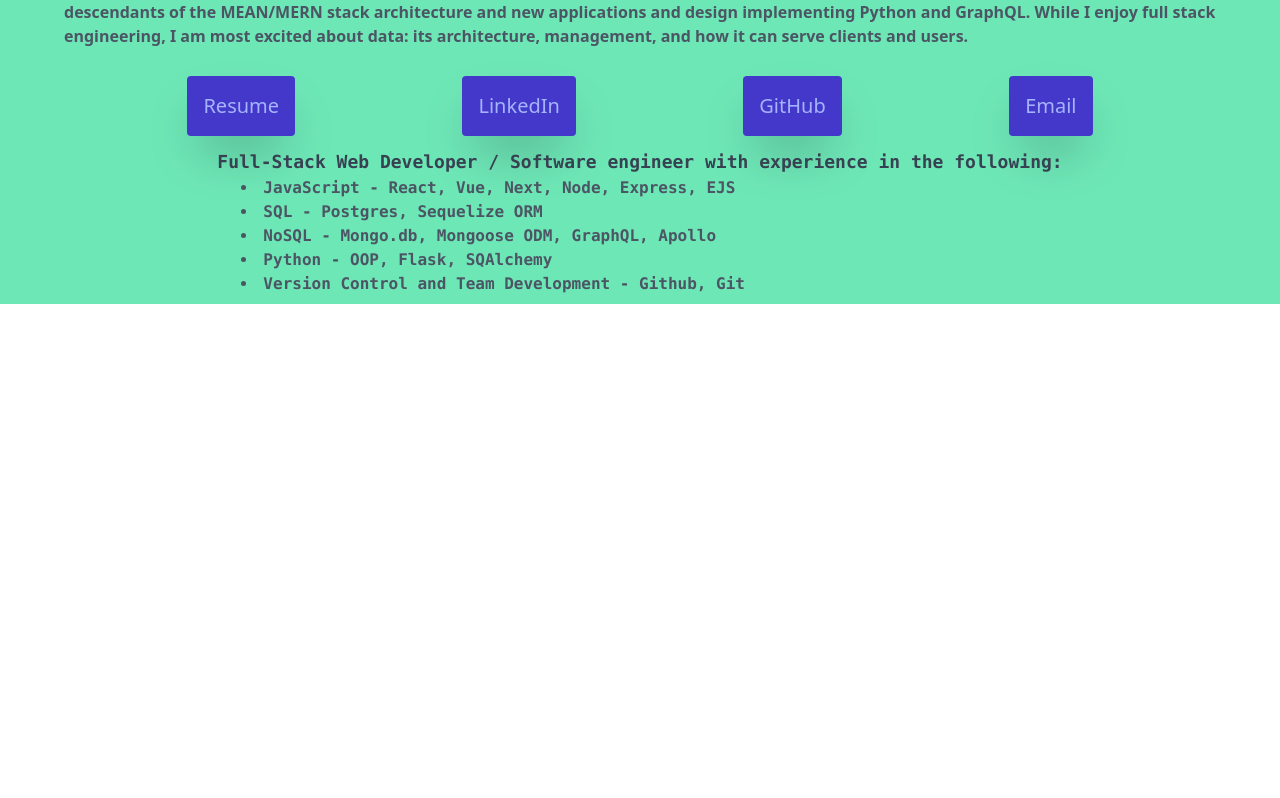
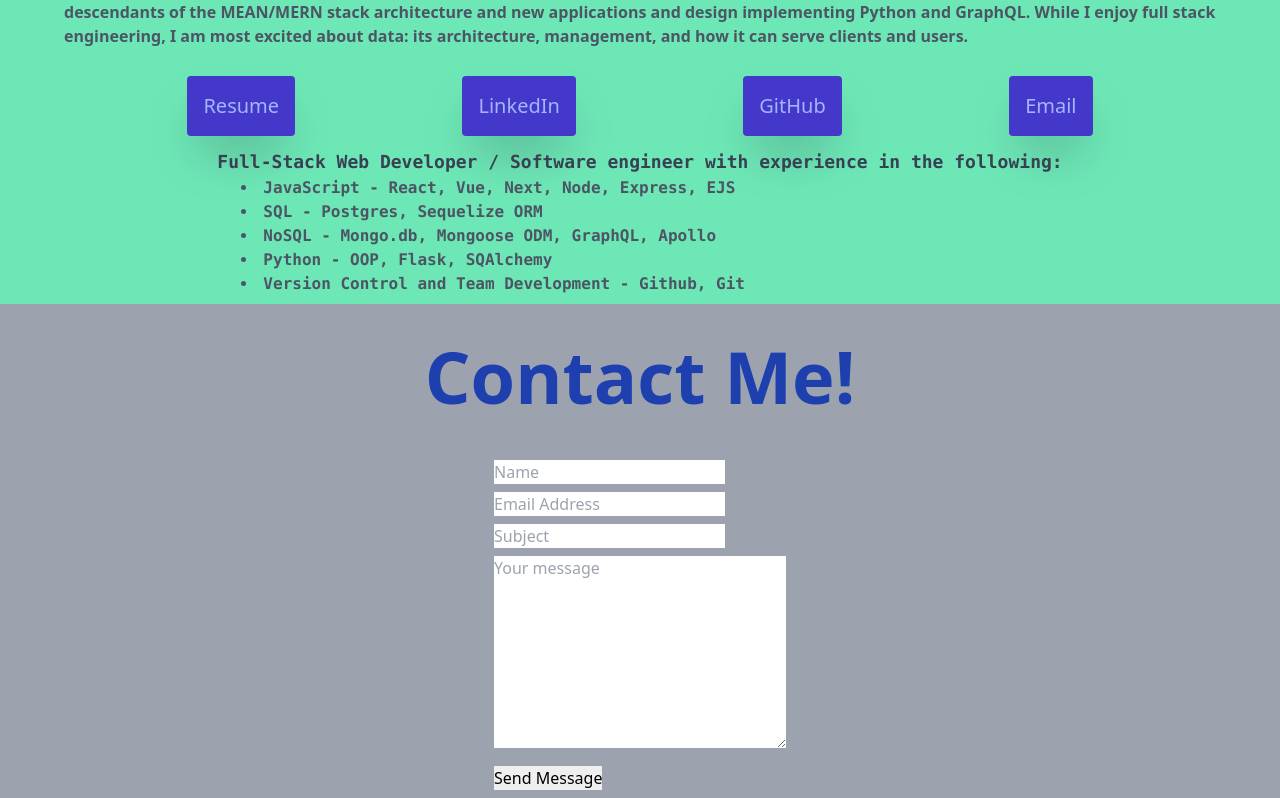
Before and after one commit to sameghosts/portfolio, a Next.js app: page / in a window 1280 px wide. Shown: the part 1436-2234 px from the top of the page. Before the commit the page ends 1740 px from the top, so only its background shows below. Built offline with nearby package versions, Linux system fonts and the light colour scheme.

Commit message:
initial deploy

```diff
--- a/components/contact.js
+++ b/components/contact.js
@@ -8,7 +8,7 @@ export default function Contact() {
   function sendEmail(e) {
     e.preventDefault();
 
-    emailjs.sendForm('gmail', 'template_yzlq07b', e.target, 'user_ocg5Igvwokv15BeGXamZ5')
+    emailjs.sendForm("service_ol6rlgh","template_yzlq07b", e.target, 'user_ocg5Igvwokv15BeGXamZ5')
       .then((result) => {
         console.log(result.text);
       }, (error) => {
--- a/components/nav.js
+++ b/components/nav.js
@@ -19,8 +19,8 @@
         <div className="flex items-center justify-between">
           {/* Links: Projects / About / Contact */}
           <a className="inline-block px-8 text-purple-300 hover:text-indigo-100 text-lg" href="#projects">Projects</a>
-          <a className="inline-block px-8 text-purple-300 hover:text-indigo-100 text-lg" href="About">About</a>
-          <a className="inline-block px-8 text-purple-300 hover:text-indigo-100 text-lg" href="Contact">Contact</a>
+          <a className="inline-block px-8 text-purple-300 hover:text-indigo-100 text-lg" href="#About">About</a>
+          <a className="inline-block px-8 text-purple-300 hover:text-indigo-100 text-lg" href="#Contact">Contact</a>
         </div>
         {/* More button */}
         <div className="flex items-center">
--- a/pages/index.js
+++ b/pages/index.js
@@ -24,6 +24,8 @@ export default function Home() {
       <Splash />
       <Projects />
       <About />
+      <Contact />
+
 
     </div>
   )
```
